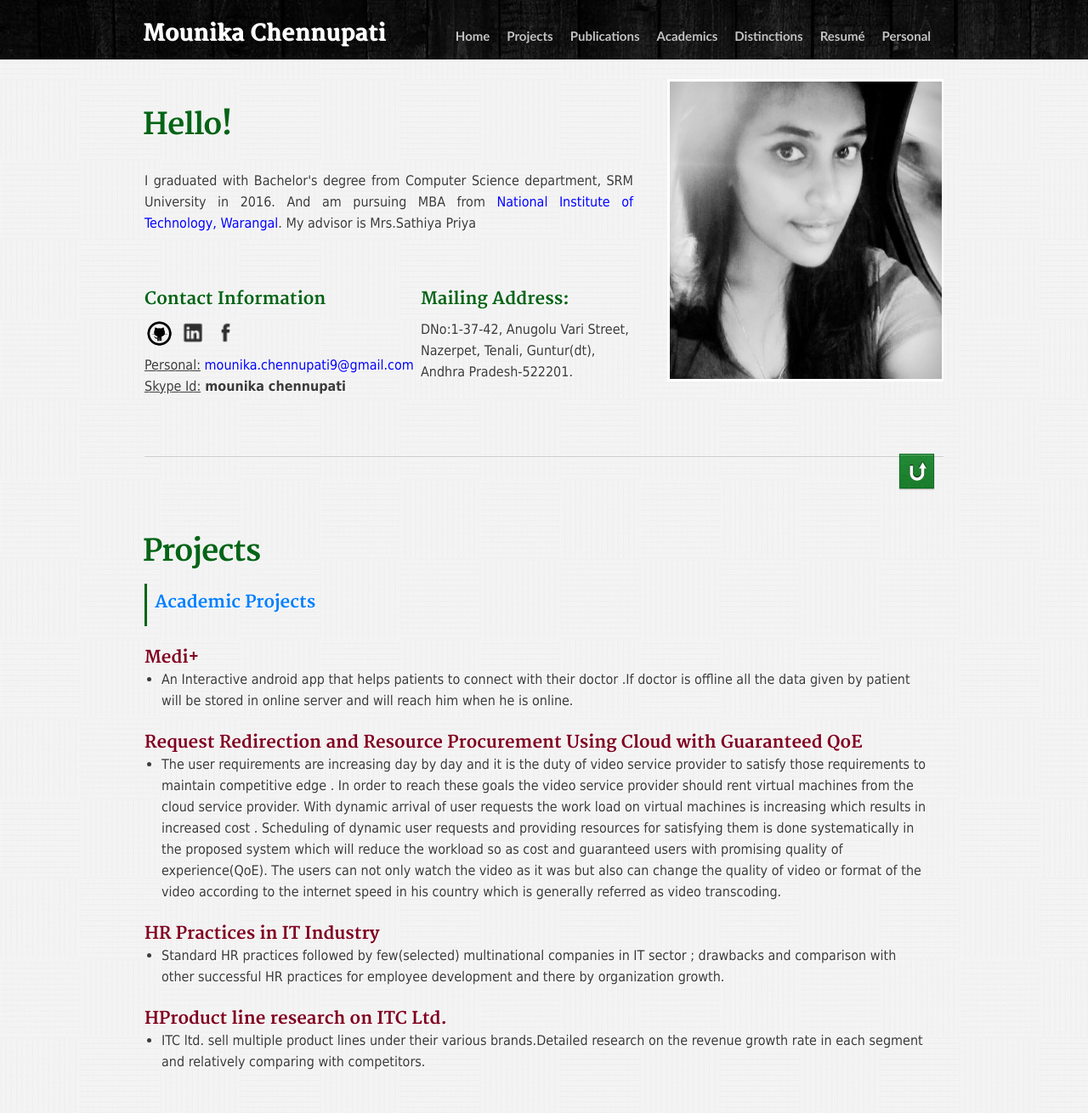
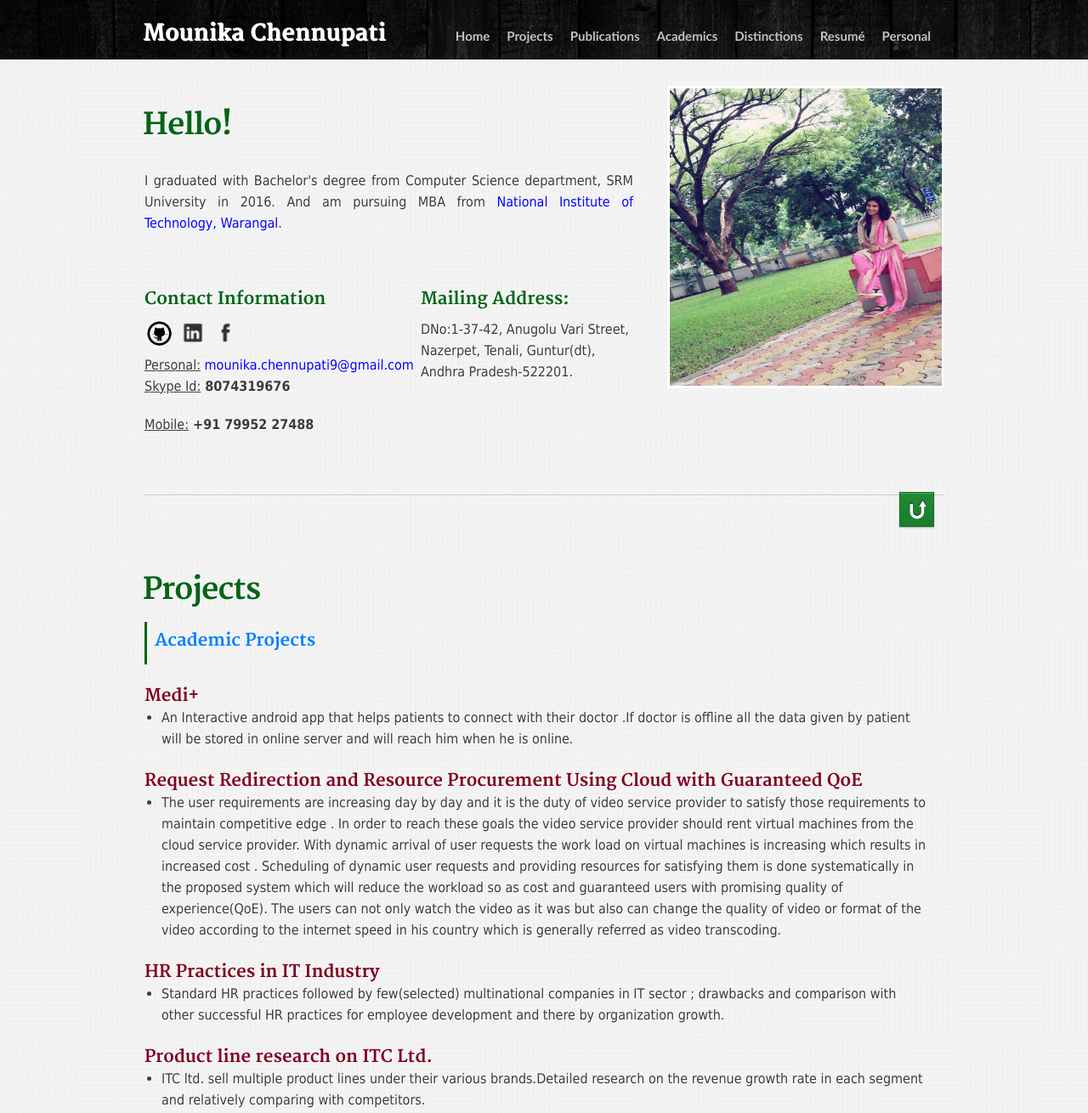
Before and after one commit to MounikaChennupati/mounikachennupati.github.io, a plain HTML site: page index.html in a window 1280 px wide. Shown: the top 1310 px of the page at 85% size. Drawn offline with nearby package versions, Linux system fonts and the light colour scheme.

Commit message:
Version2

```diff
--- a/index.html
+++ b/index.html
@@ -83,13 +83,14 @@
         <div class="intro-box">
            <h1>Hello!</h1>
            <br>
-           <p class="intro">I graduated with Bachelor's degree from Computer Science department, SRM University in 2016. And am pursuing MBA from <a href="http://www.nitw.ac.in/">National Institute of Technology, Warangal</a>. My advisor is Mrs.Sathiya Priya</p>
+           <p class="intro">I graduated with Bachelor's degree from Computer Science department, SRM University in 2016. And am pursuing MBA from <a href="http://www.nitw.ac.in/">National Institute of Technology, Warangal</a>.</p>
+           <p My mother Mrs.Usha Rani is my mentor</p>
         </div>
 
 
 
             <div class="static">
-                <img src="images/image1.jpg" height="350" width="320" alt="" />
+                <img src="images/image1.jpeg" height="350" width="320" alt="" />
             </div>
 
         <div class="row no-bottom-margin">
@@ -104,7 +105,8 @@
 
                 <br>
                 <u>Personal:</u><a href="mailto:mounika.chennupati9@gmail.com">&nbsp;mounika.chennupati9@gmail.com</a><br>
-                <p> <u>Skype Id:</u><b>&nbsp;mounika chennupati</b><br>
+                <p> <u>Skype Id:</u><b>&nbsp;8074319676</b><br>
+                <p> <u>Mobile:</u><b>&nbsp;+91 79952 27488 </b><br>
 
             </section>
             <section class="col mid">
@@ -163,7 +165,7 @@
 
         </ul>
 
-                                          <h3>HProduct line research on ITC Ltd.</h3>
+                                          <h3>Product line research on ITC Ltd.</h3>
 
         <ul>
             <li>ITC ltd. sell multiple product lines under their various brands.Detailed research on the revenue growth rate in each segment and relatively comparing with competitors.</li>
@@ -417,7 +419,7 @@ style="width:900px; height:1170px;" frameborder="1"></iframe>
                <section class="col">
                    <h2>Dance</h2>
 
-                   <p>I learned to dance in early 2003. I've also performed in events, competitions and shows in TV. I don't get enough time to practice now, but would love to start again, just looking for a reason.</p>
+                   <p>I learned to dance in early 2003. I've also performed in events and competitions during schooling. I don't get enough time to practice now, but would love to start again, just looking for a reason.</p>
 
                </section>
             </div>
```
Also changed, not shown: images/image1.jpeg (added), images/image1.jpg (deleted).
